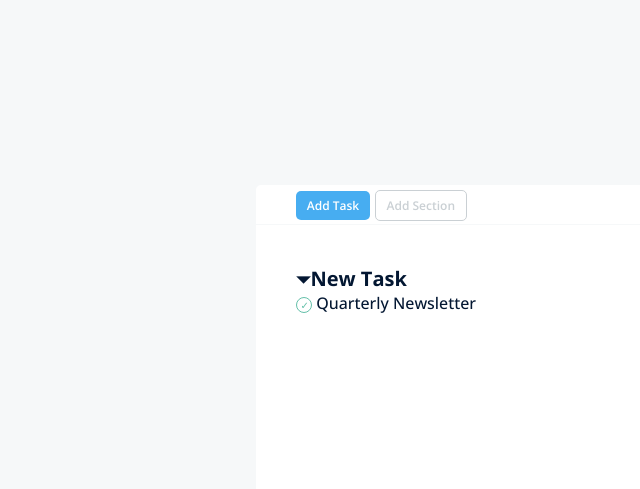
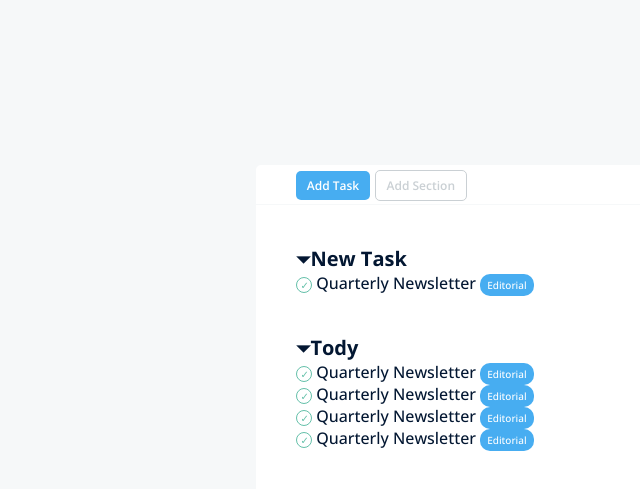
Before and after one commit to sargon17/html-css-toboolist, a plain HTML site: page index.html in a window 1280 px wide. Shown: the part 85-574 px from the top of the page, without its empty margins (0-640 px from the left). Drawn offline with nearby package versions, Linux system fonts and the light colour scheme.

Commit message:
working on list

```diff
--- a/index.html
+++ b/index.html
@@ -32,14 +32,47 @@
         </div>
         <div class="todo-list-container lt-padding-40">
           <ul>
-            <li>
+            <li class="section-list-element">
               <p class="section-text"><span>&#9207;</span>New Task</p>
+              <ul>
+                <li >
+                  <p class="task-text">
+                    <span class="simbol-element completed">&#10003;</span>
+                    Quarterly Newsletter
+                    <span class="sticker s-blue">Editorial</span>
+                  </p>
+                </li>
+              </ul>
+            </li>
+            <li class="section-list-element" >
+              <p class="section-text"><span>&#9207;</span>Tody</p>
               <ul>
                 <li>
                   <p class="task-text">
                     <span class="simbol-element completed">&#10003;</span>
                     Quarterly Newsletter
-                    <span class="sticker">Editorial</span>
+                    <span class="sticker s-blue">Editorial</span>
+                  </p>
+                </li>
+                <li>
+                  <p class="task-text">
+                    <span class="simbol-element completed">&#10003;</span>
+                    Quarterly Newsletter
+                    <span class="sticker s-blue">Editorial</span>
+                  </p>
+                </li>
+                <li>
+                  <p class="task-text">
+                    <span class="simbol-element completed">&#10003;</span>
+                    Quarterly Newsletter
+                    <span class="sticker s-blue">Editorial</span>
+                  </p>
+                </li>
+                <li>
+                  <p class="task-text">
+                    <span class="simbol-element completed">&#10003;</span>
+                    Quarterly Newsletter
+                    <span class="sticker s-blue">Editorial</span>
                   </p>
                 </li>
               </ul>
--- a/style/style.css
+++ b/style/style.css
@@ -53,6 +53,12 @@ button:hover{
 .sticker{
     font-size: 10px;
     color: #fff;
+    background: #aaa;
+    padding: .4em .7em;
+    border-radius: 10px;
+}
+.s-blue{
+    background: #47adf1;
 }
 /* Reusable components */
 
@@ -119,7 +125,9 @@ main{
 .todo-list-container{
     width: 100%;
     min-height: 300px;
-    padding: 40px;
+}
+.section-list-element{
+    margin: 40px 0;
 }
 .section-text{
     font-weight: 700;
```
